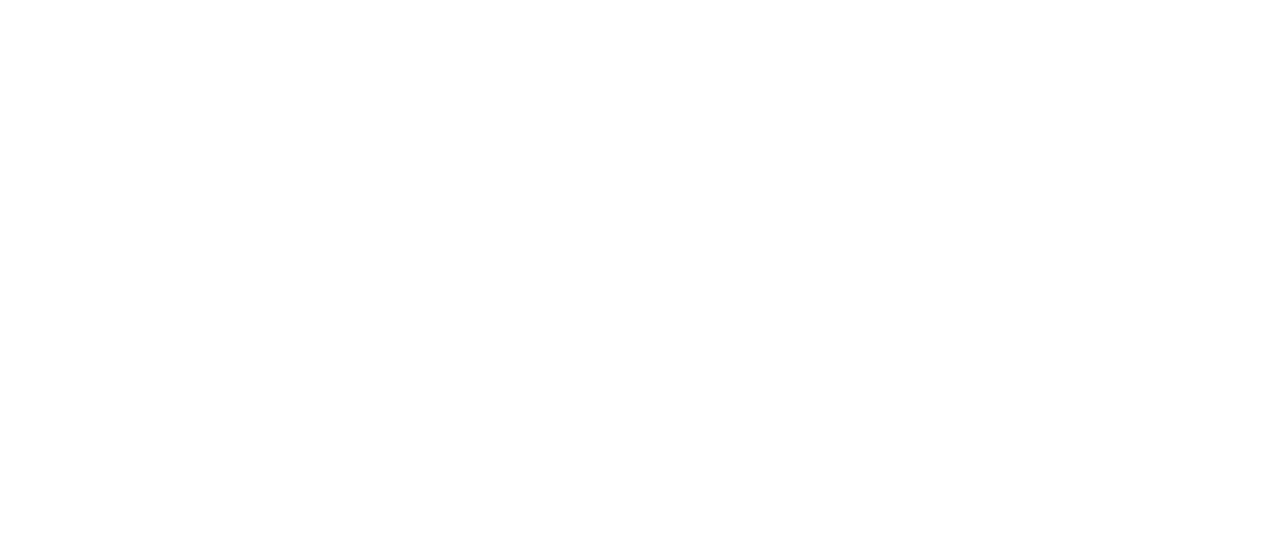
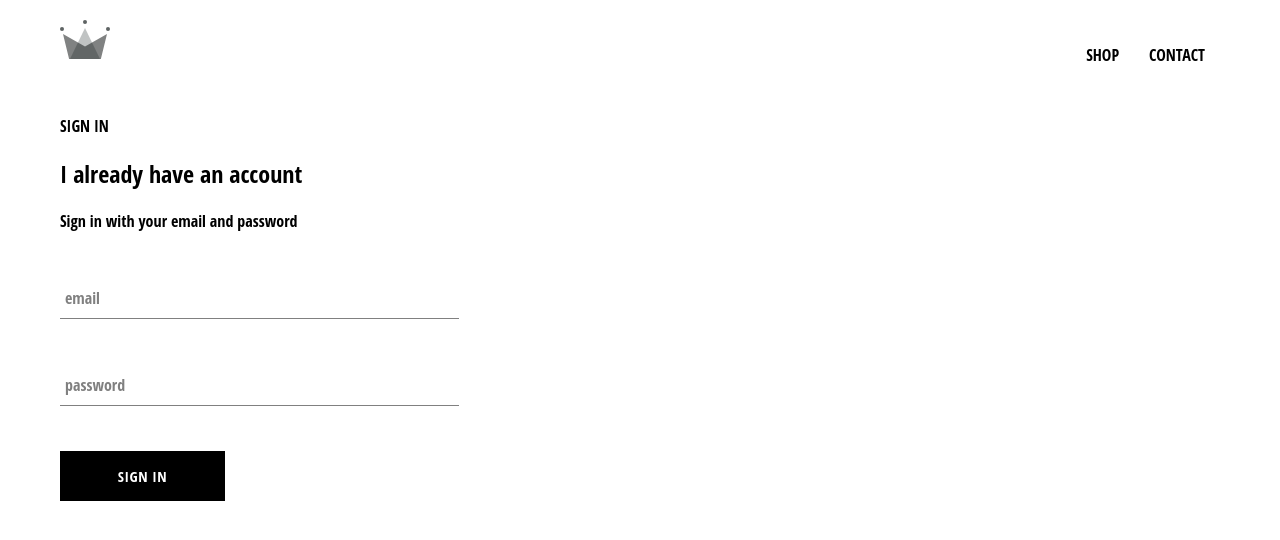
Before and after one commit to willianwelbert/react-ecomm, a React (Create React App) app: page /signin in a window 1280 px wide. Shown: the top 540 px of the page. Built offline with nearby package versions, Linux system fonts and the light colour scheme; the HTML template or start-up script is replaced by a standard one.

Commit message:
adds header, logo, and related links, as well as sign in form and related components

```diff
--- a/src/App.css
+++ b/src/App.css
@@ -2,3 +2,8 @@
   font-family: 'Open Sans Condensed';
   padding: 20px 60px;
 }
+
+a {
+  text-decoration: none;
+  color: #000;
+}
--- a/src/App.js
+++ b/src/App.js
@@ -1,16 +1,21 @@
 import React from 'react';
 import './App.css';
 import HomePage from './pages/homepage/homepage.component';
+
 import {Route, Switch} from 'react-router-dom';
 import ShopPage from './pages/shop/shop.component';
+import Header from './components/header/header.component';
+import SignInAndSignUp from './pages/sign-in-and-sign-up/sign-in-and-sign-up.component';
 
 
 function App() {
   return (
     <div>
+      <Header />
       <Switch>
         <Route exact path='/' component={HomePage} />
         <Route path='/shop'component={ShopPage} />
+        <Route path='/signin'component={SignInAndSignUp} />
       </Switch>
     </div>
   );
--- /dev/null
+++ b/src/components/collection-item/sign-in/sign-in.component.jsx
@@ -0,0 +1,47 @@
+import React from 'react';
+
+import './sign-in.styles.scss';
+
+import FormInput from '../../form-input/form-input.component';
+import CustomButton from '../../custom-button/custom-button.component';
+
+class SignIn extends React.Component {
+  constructor(props){
+    super(props);
+
+    this.state = {
+      email: '',
+      password: ''
+    }
+  }
+
+  handleSubmit = (evt) => {
+    evt.preventDefault();
+    console.log('submit')
+  }
+
+  handleChange = (evt) => {
+    const {value, name } = evt.target
+    this.setState(({ [name] : value }))
+  }
+
+  render() {
+    return (
+      <div>
+        <div className="sign-in">
+          <h2>I already have an account</h2>
+          <span>Sign in with your email and password</span>
+
+          <form action="" onSubmit={this.handleSubmit}>
+            <FormInput type="email" name="email" id="enail" value={this.state.email} required handleChange={this.handleChange} label='email' />
+            <FormInput type="password" name="password" id="password" value={this.state.password} required handleChange={this.handleChange} label='password'/>
+
+            <CustomButton type="submit">SIGN IN </CustomButton>
+          </form>
+        </div>
+      </div>
+    )
+  }
+}
+
+export default SignIn
--- /dev/null
+++ b/src/components/collection-item/sign-in/sign-in.styles.scss
@@ -0,0 +1,9 @@
+.sign-in {
+  width: 30vw;
+  display: flex;
+  flex-direction: column;
+}
+
+.title {
+  margin: 10px 0;
+}
--- /dev/null
+++ b/src/components/custom-button/custom-button.component.jsx
@@ -0,0 +1,11 @@
+import React from 'react';
+
+import './custom-button.styles.scss';
+
+const CustomButton = ({children, ...otherProps}) => {
+  return (<button className="custom-button" {...otherProps} >
+    {children}
+  </button>)
+}
+
+export default CustomButton
--- /dev/null
+++ b/src/components/custom-button/custom-button.styles.scss
@@ -0,0 +1,22 @@
+.custom-button {
+  min-width: 165px;
+  width: auto;
+  height: 50px;
+  letter-spacing: 0.5px;
+  line-height: 50px;
+  padding: 0 35px 0 35px;
+  font-size: 15px;
+  background-color: black;
+  color: white;
+  text-transform: uppercase;
+  font-family: 'Open Sans Condensed';
+  font-weight: bolder;
+  border: none;
+  cursor: pointer;
+
+  &:hover {
+    background-color: white;
+    color: black;
+    border: 1px solid black;
+  }
+}
--- /dev/null
+++ b/src/components/form-input/form-input.component.jsx
@@ -0,0 +1,19 @@
+import React from 'react';
+
+import './form-input.styles.scss';
+
+const FormInput = ({handleChange, label, ...otherProps}) => {
+  return (
+    <div className="group">
+      <input type="text" className="form-input" onChange={handleChange} {...otherProps} />
+      {
+        label &&
+        <label className={`${otherProps.value.length ? 'shrink': ''} form-input-label`} >
+          {label}
+        </label>
+      }
+    </div>
+    )
+}
+
+export default FormInput
--- /dev/null
+++ b/src/components/form-input/form-input.styles.scss
@@ -0,0 +1,54 @@
+$sub-color: grey;
+$main-color: black;
+
+@mixin shrinkLabel {
+  top: -14px;
+  font-size: 12px;
+  color: $main-color;
+}
+
+.group {
+  position: relative;
+  margin: 45px 0;
+
+  .form-input {
+    background: none;
+    background-color: white;
+    color: $sub-color;
+    font-size: 18px;
+    padding: 10px 10px 10px 5px;
+    display: block;
+    width: 100%;
+    border: none;
+    border-radius: 0;
+    border-bottom: 1px solid $sub-color;
+    margin: 25px 0;
+
+    &:focus {
+      outline: none;
+    }
+
+    &:focus ~ .form-input-label {
+      @include shrinkLabel();
+    }
+  }
+
+  input[type='password'] {
+    letter-spacing: 0.3em;
+  }
+
+  .form-input-label {
+    color: $sub-color;
+    font-size: 16px;
+    font-weight: normal;
+    position: absolute;
+    pointer-events: none;
+    left: 5px;
+    top: 10px;
+    transition: 300ms ease all;
+
+    &.shrink {
+      @include shrinkLabel();
+    }
+  }
+}
--- /dev/null
+++ b/src/components/header/header.component.jsx
@@ -0,0 +1,21 @@
+import React from 'react';
+import {Link} from 'react-router-dom';
+
+import { ReactComponent as Logo } from '../../assets/crown.svg'
+import './header.styles.scss';
+
+const Header = () => {
+  return(
+    <div className="header">
+      <Link to='/'>
+        <Logo className="logo" />
+      </Link>
+      <div className="options">
+        <Link className="option" to='/shop'>SHOP</Link>
+        <Link className="option" to='/shop'>CONTACT</Link>
+      </div>
+    </div>
+  )
+}
+
+export default Header
--- /dev/null
+++ b/src/components/header/header.styles.scss
@@ -0,0 +1,25 @@
+.header {
+  height: 70px;
+  width: 100%;
+  display: flex;
+  justify-content: space-between;
+  margin-bottom: 25px;
+
+  .logo-container {
+    height: 100%;
+    width: 70px;
+    padding: 25px;
+  }
+
+  .options {
+    width: 50%;
+    height: 100%;
+    display: flex;
+    align-items: center;
+    justify-content: flex-end;
+
+    .option {
+      padding: 10px 15px;
+    }
+  }
+}
--- /dev/null
+++ b/src/pages/sign-in-and-sign-up/sign-in-and-sign-up.component.jsx
@@ -0,0 +1,15 @@
+import React from 'react';
+
+import './sign-in-and-sign-up.styles.scss';
+import SignIn from '../../components/collection-item/sign-in/sign-in.component';
+
+const SignInAndSignUp = () => {
+  return (
+    <div className="sign-in-and-sign-up">
+      SIGN IN
+      <SignIn />
+    </div>
+  )
+}
+
+export default SignInAndSignUp;
```
Also changed, not shown: src/assets/crown.svg (added), src/pages/sign-in-and-sign-up/sign-in-and-sign-up.styles.scss (added).
